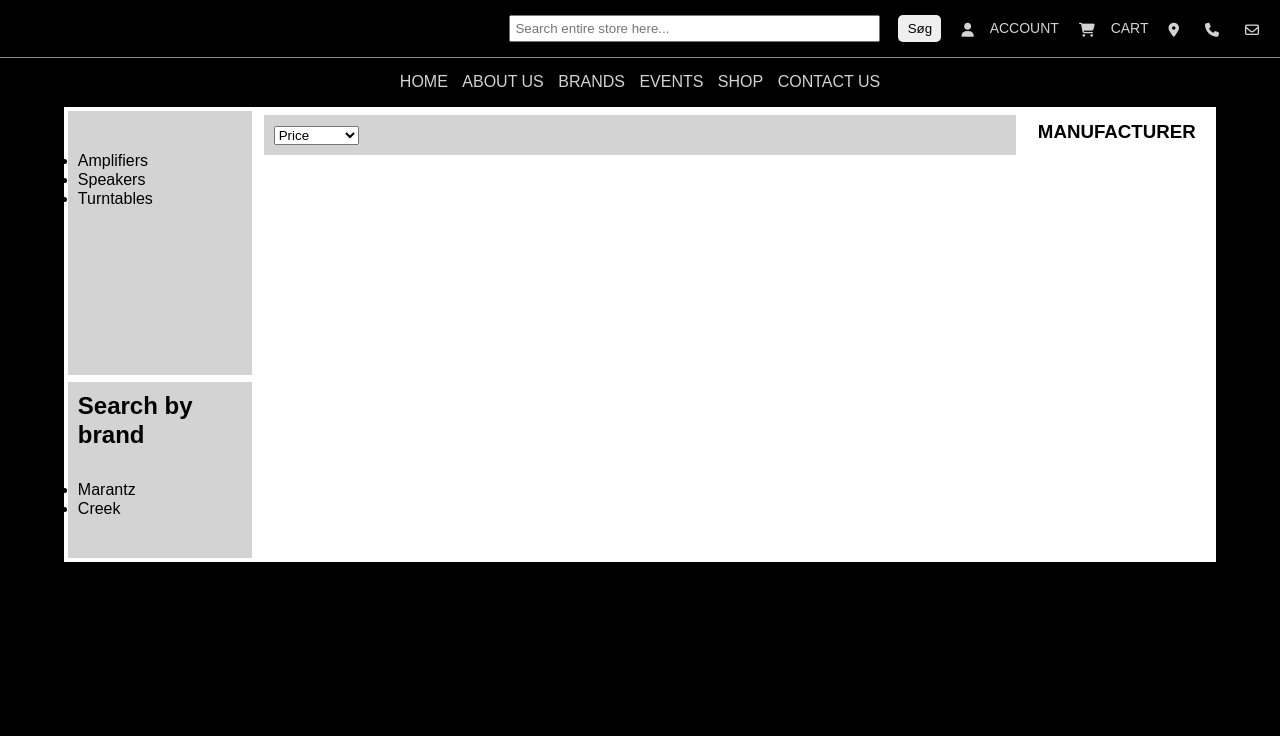
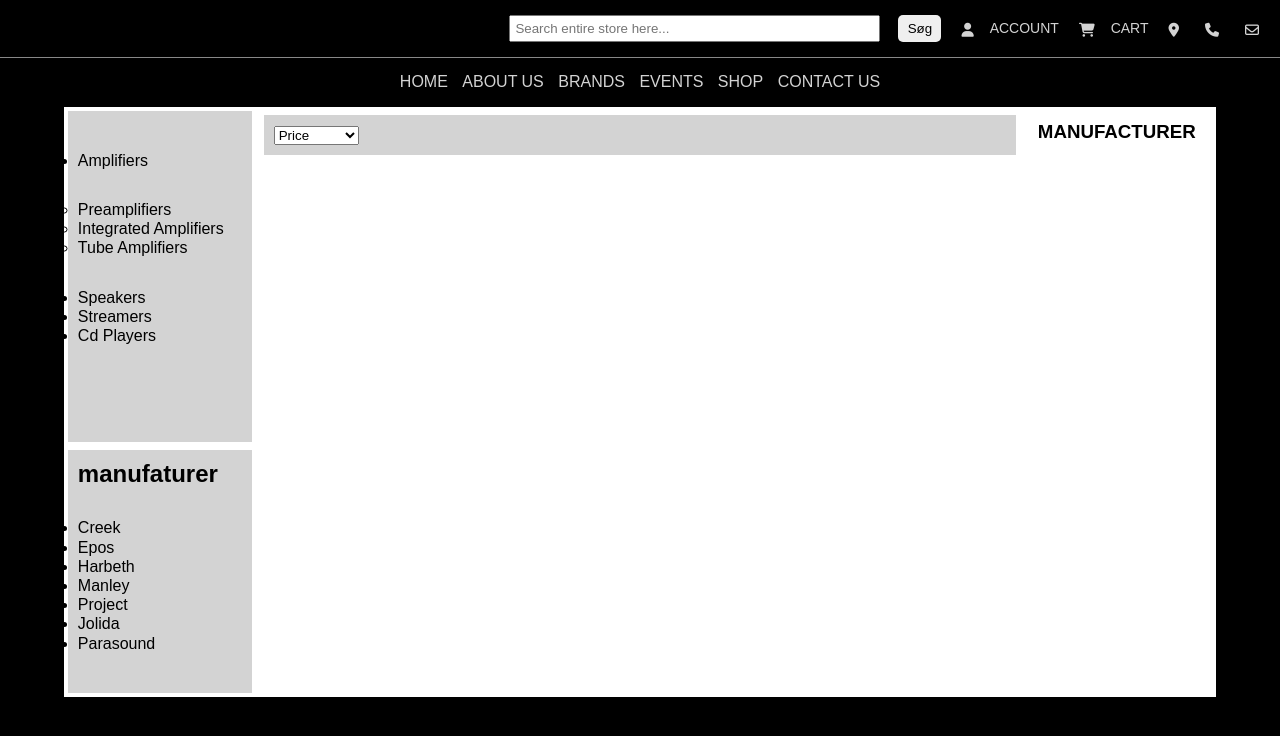
Before and after one commit to rts-cmk-wu10/hi-fi-corner-senior-team, a website: page categoryList.html in a window 1280 px wide. Drawn offline with Linux system fonts and the light colour scheme; no server answers.

Commit message:
Update categoryList.html

```diff
--- a/categoryList.html
+++ b/categoryList.html
@@ -1,15 +1,15 @@
 <!DOCTYPE html>
 <html lang="da">
+
 <head>
   <meta charset="UTF-8" />
   <meta name="viewport" content="width=device-width, initial-scale=1.0" />
   <title>Hi-Fi-Shop Category List</title>
-    <link rel="stylesheet" href="/style.css/files.css" />
-    <script
-      src="https://kit.fontawesome.com/07e7abd320.js"
-      crossorigin="anonymous"
-    ></script>
+  <link rel="stylesheet" href="/style.css/files.css">
+  <link rel="stylesheet" href="/style.css/files.css">
+  <script src="https://kit.fontawesome.com/07e7abd320.js" crossorigin="anonymous"></script>
 </head>
+
 <body class="categoryList__body">
   <header class="header__search"></header>
 
@@ -25,33 +25,56 @@
       </section>
     </header>
 
-      <nav class="categoryList__category" role="navigation">
+    <nav class="categoryList__category sidebarNav" role="navigation">
       <ul class="shopNavigation">
-          <li class="categoryNav__navItem">
-            <a href="#" data-point="amplifiers">Amplifiers</a>
+        <li class="navItem">
+          <a href="#" data-category="Amplifier">Amplifiers</a>
+          <ul class="subCategory_ul shopNavigation">
+            <li><a href="" data-category="Pream Plifier">Preamplifiers</a></li>
+            <li><a href="" data-category="Integrated Amplifier">Integrated Amplifiers</a></li>
+            <li><a href="" data-category="Tube Amplifier">Tube Amplifiers</a></li>
+          </ul>
         </li>
-          <li class="categoryNav__navItem">
-            <a href="#" data-point="speakers">Speakers</a>
+        <li class="navItem"><a href="#" data-category="Speaker">Speakers</a></li>
+        <li class="navItem"> <a href="#" data-category="Streamer">Streamers</a></li>
+        <li class="navItem"> <a href="#" data-category="Cd_player">Cd Players</a></li>
+      </ul>
+    </nav>
+
+    <nav class="categoryList__shopBy sidebarNav" role="navigation">
+      <h2>manufaturer</h2>
+      <ul class="shopNavigation">
+        <li class="navItem">
+          <a href="#" data-brand="creek">Creek</a>
         </li>
-          <li class="categoryNav__navItem">
-            <a href="#" data-point="turntables">Turntables</a>
+        <li class="navItem">
+          <a href="#" data-brand="Epos">Epos</a>
+        </li>
+        <li class="navItem">
+          <a href="#" data-brand="Harbeth">Harbeth</a>
+        </li>
+        <li class="navItem">
+          <a href="#" data-brand="Manley">Manley</a>
+        </li>
+        <li class="navItem">
+          <a href="#" data-brand="Project">Project</a>
+        </li>
+        <li class="navItem">
+          <a href="#" data-brand="Jolida">Jolida</a>
+        </li>
+        <li class="navItem">
+          <a href="#" data-brand="Parasound">Parasound</a>
         </li>
       </ul>
     </nav>
 
-      <nav class="categoryList__shopBy">
-        <h2>Search by brand</h2>
-        <ul class="shopNavigation">
-          <li class="categoryNav__navItem">
-            <a href="#" data-point="marantz">Marantz</a>
-          </li>
-          <li class="categoryNav__navItem">
-            <a href="#" data-point="creek">Creek</a>
-          </li>
-        </ul>
-      </nav>
+
 
     <section class="categoryList__products">
+      <section class="productList_container" id="productList">
+      <ul class="productResults">
+        </ul>
+      </section>
       <!-- //ayas fetch -->
       <ul class="categoryList__Ul"></ul>
       <!-- Leas fetch -->
@@ -66,9 +89,10 @@
 
 
 
-    <!-- <script src="/js/shop-category-nav.js" defer></script> -->
+
   <script src="js/header__search.js" defer></script>
   <script src="js/categoryListFromShop.js"></script>
-    <script src="js/shopCategory.js"></script>
+  <script src="js/categoryList.js" defer></script>
 </body>
+
 </html>
```
Lines whose indentation alone changed are shown as unchanged.
